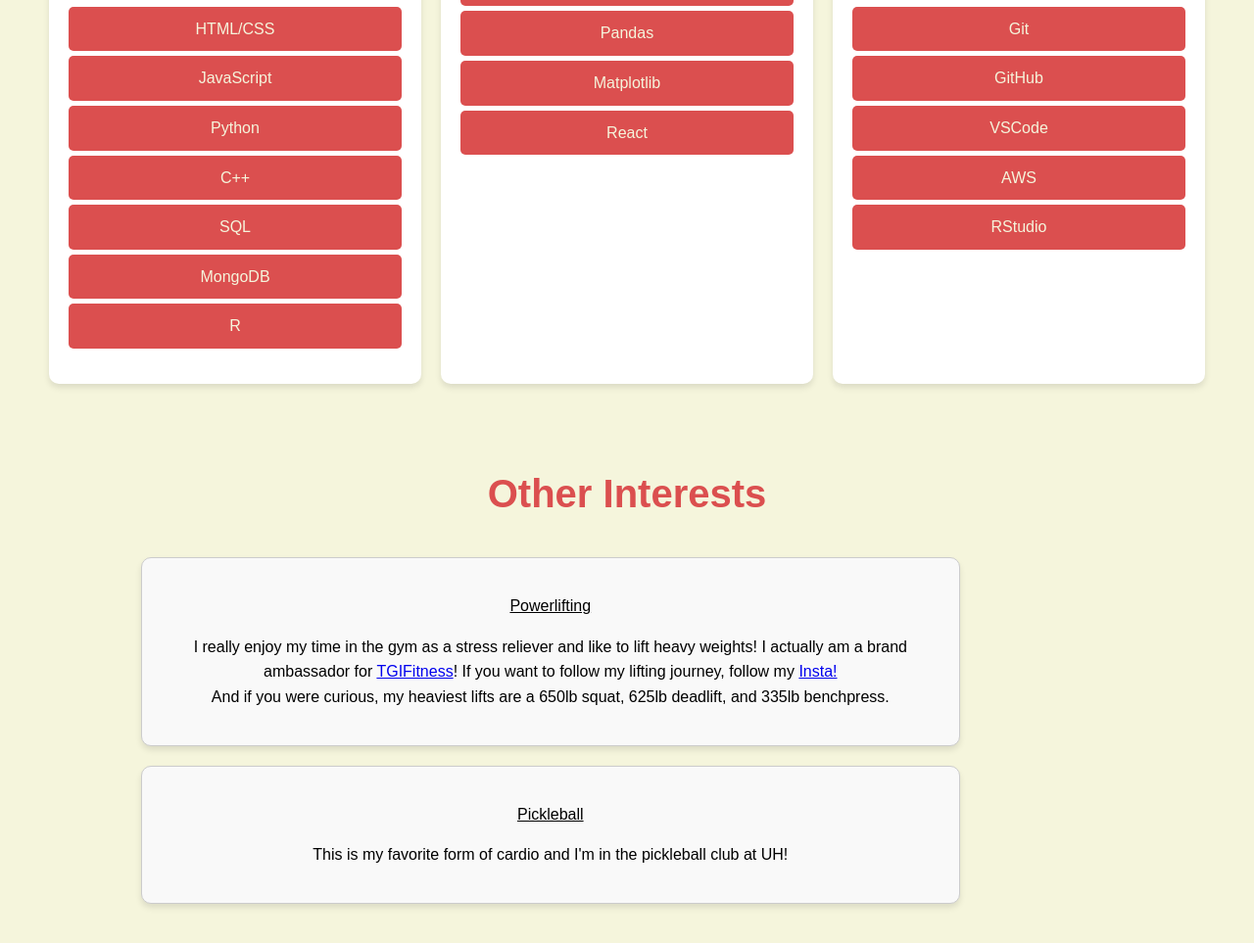
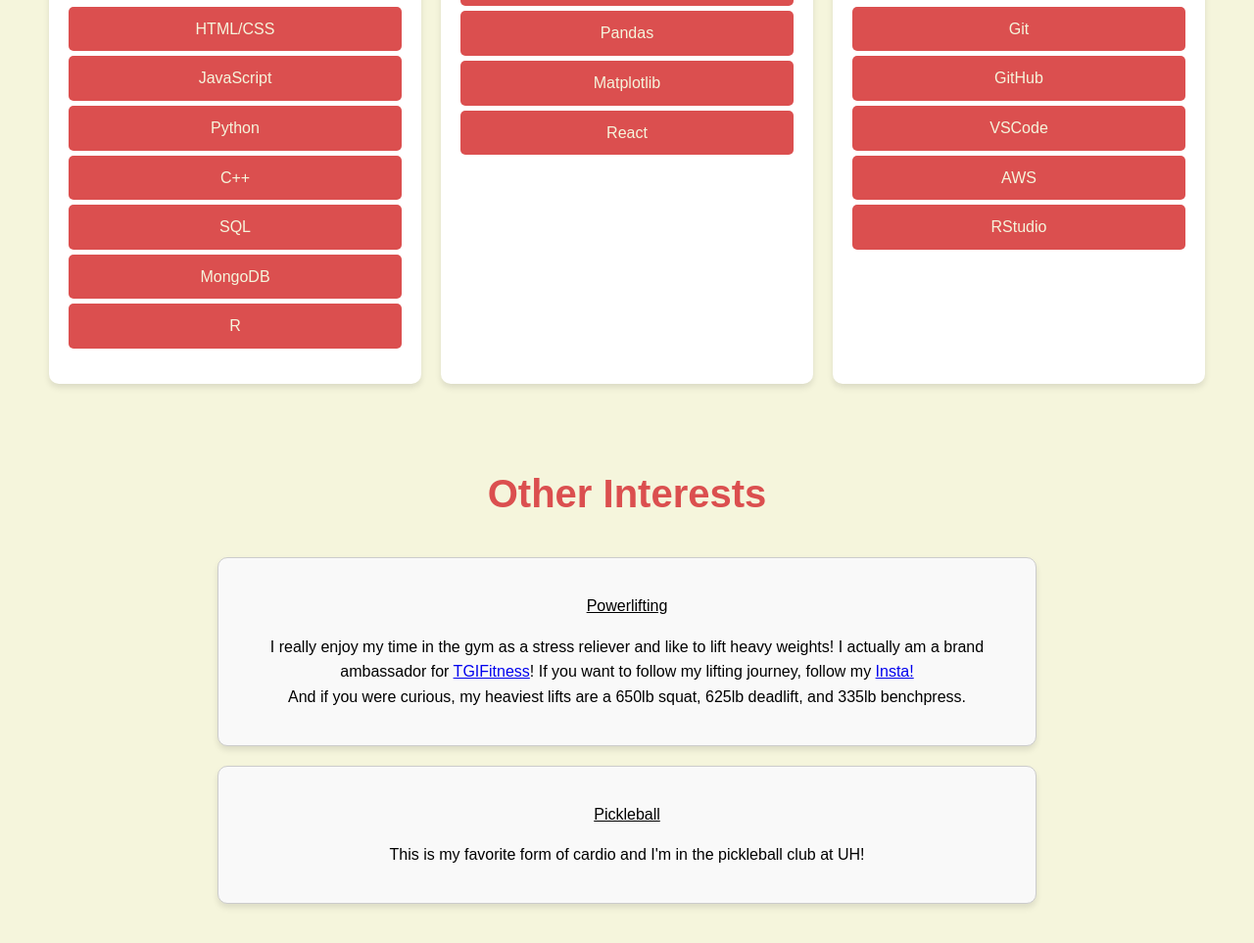
Before and after one commit to ImFilinico/nico-cloud-resume, a plain HTML site: page website/index.html in a window 1280 px wide. Shown: the part 2002-2965 px from the top of the page at 98% size. Drawn offline with Linux system fonts and the light colour scheme; no server answers.

Commit message:
fixed centering of interests

```diff
--- a/website/styles.css
+++ b/website/styles.css
@@ -232,11 +232,12 @@ header {
 }
 
 .interest-container {
-  margin-bottom: 20px;
+  margin: 20px auto;
   padding: 20px;
   border: 1px solid #ccc;
   border-radius: 10px;
   background-color: #f9f9f9;
   box-shadow: 0px 4px 6px rgba(0, 0, 0, 0.1);
   width: 80%;
+
 }
```
